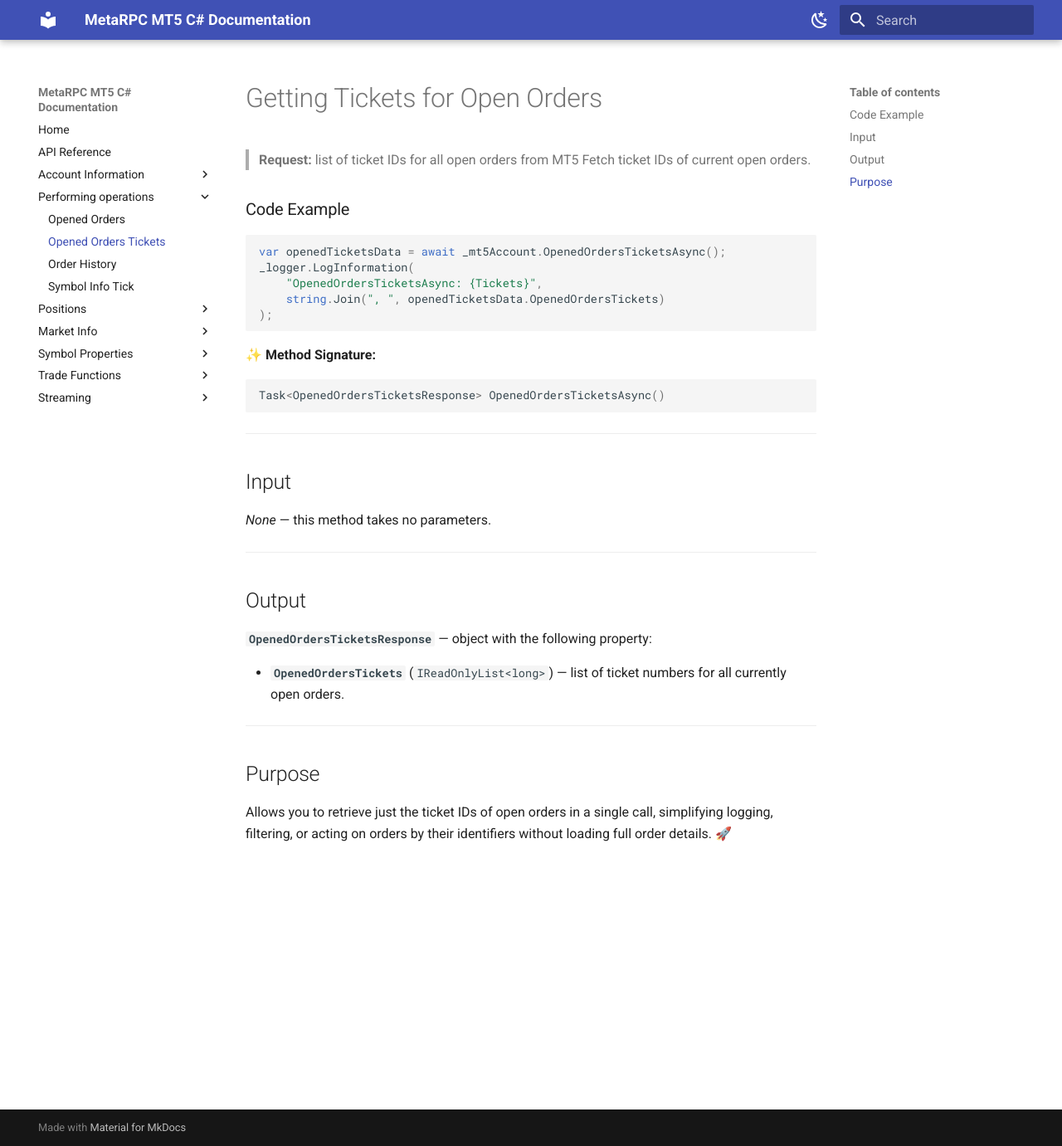
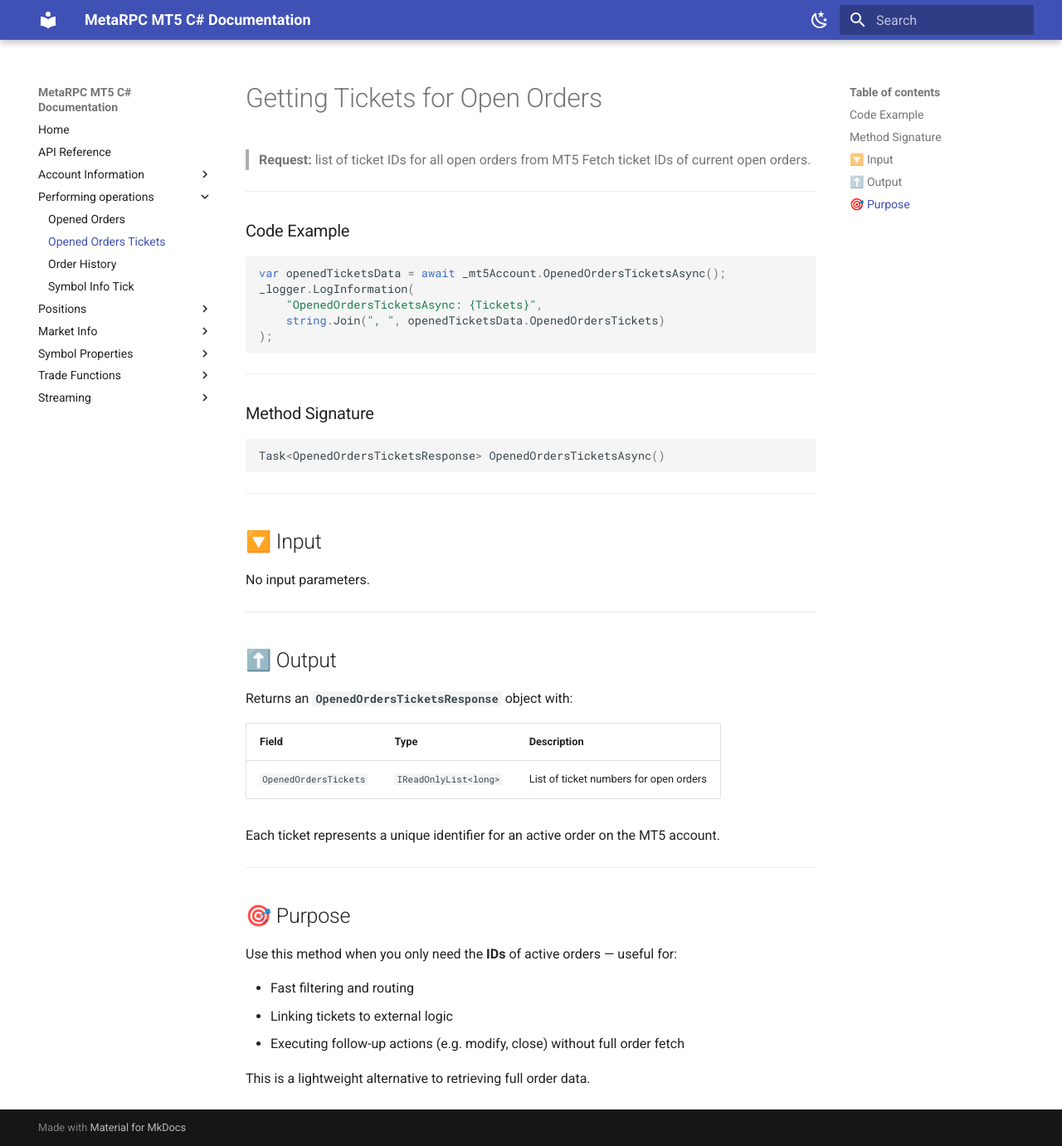
Before and after one commit to MetaRPC/CSharpMT5, an MkDocs documentation site: the page built from docs/orders/OpenedOrdersTickets.md, in a window 1280 px wide and 1381 px high. Shown: the whole window at 83% size. Built offline with MkDocs 1.6.1 and Material for MkDocs 9.7.7, drawn with Linux system fonts in a browser that asks for light colours.

Commit message:
Update OpenedOrdersTickets.md

````diff
--- a/docs/orders/OpenedOrdersTickets.md
+++ b/docs/orders/OpenedOrdersTickets.md
@@ -2,6 +2,8 @@
 
 > **Request:** list of ticket IDs for all open orders from MT5
 > Fetch ticket IDs of current open orders.
+
+---
 
 ### Code Example
 
@@ -13,7 +15,9 @@ _logger.LogInformation(
 );
 ```
 
-✨ **Method Signature:**
+---
+
+### Method Signature
 
 ```csharp
 Task<OpenedOrdersTicketsResponse> OpenedOrdersTicketsAsync()
@@ -21,20 +25,30 @@ Task<OpenedOrdersTicketsResponse> OpenedOrdersTicketsAsync()
 
 ---
 
-## Input
+## 🔽 Input
 
-*None* — this method takes no parameters.
+No input parameters.
 
 ---
 
-## Output
+## ⬆️ Output
 
-**`OpenedOrdersTicketsResponse`** — object with the following property:
+Returns an **`OpenedOrdersTicketsResponse`** object with:
 
-* **`OpenedOrdersTickets`** (`IReadOnlyList<long>`) — list of ticket numbers for all currently open orders.
+| Field                 | Type                  | Description                            |
+| --------------------- | --------------------- | -------------------------------------- |
+| `OpenedOrdersTickets` | `IReadOnlyList<long>` | List of ticket numbers for open orders |
+
+Each ticket represents a unique identifier for an active order on the MT5 account.
 
 ---
 
-## Purpose
+## 🎯 Purpose
 
-Allows you to retrieve just the ticket IDs of open orders in a single call, simplifying logging, filtering, or acting on orders by their identifiers without loading full order details. 🚀
+Use this method when you only need the **IDs** of active orders — useful for:
+
+* Fast filtering and routing
+* Linking tickets to external logic
+* Executing follow-up actions (e.g. modify, close) without full order fetch
+
+This is a lightweight alternative to retrieving full order data.
````
